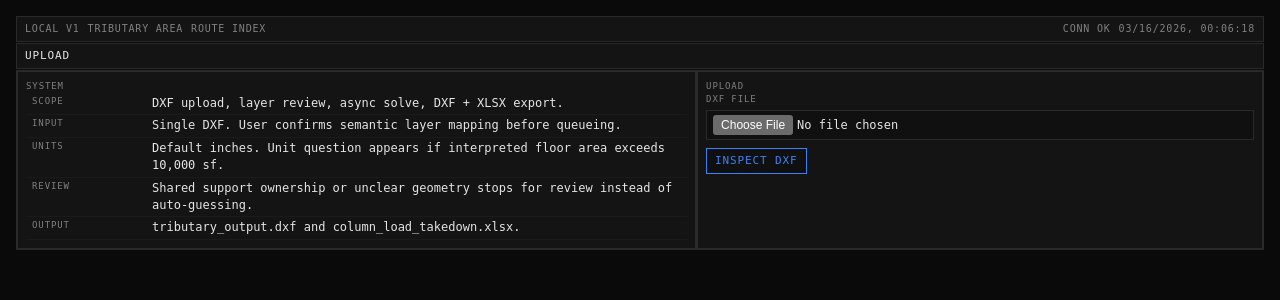
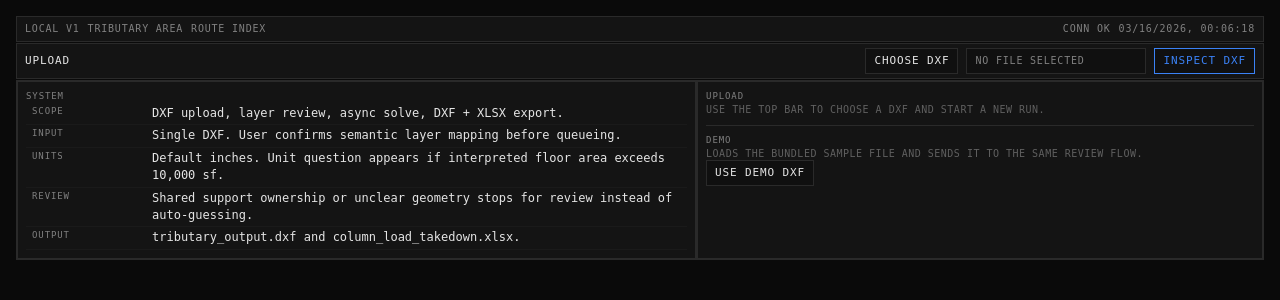
Before and after one commit to gabe-kafka/conc-slab-tributary-area-public, a FastAPI app: page / in a window 1280 px wide. Shown: the top 300 px of the page. Run offline with FastAPI, Linux system fonts and the light colour scheme.

Commit message:
Finalize demo workflow and export fixes

```diff
--- a/app/main.py
+++ b/app/main.py
@@ -18,6 +18,8 @@ TEMPLATES_DIR = APP_DIR / "templates"
 STATIC_DIR = APP_DIR / "static"
 VAR_DIR = ROOT_DIR / "var"
 ENGINE_DIR = APP_DIR / "engine" / "legacy"
+DEMO_DIR = ROOT_DIR / "demo"
+DEMO_INPUT_PATH = DEMO_DIR / "INPUT.dxf"
 
 app = FastAPI(title="Two-Way Slab Tributary Area")
 app.mount("/static", StaticFiles(directory=str(STATIC_DIR)), name="static")
@@ -37,6 +39,28 @@ def _session_id(request: Request) -> str:
 
 def _apply_session_cookie(request: Request, response) -> None:
     response.set_cookie("session_id", _session_id(request), httponly=True, samesite="lax")
+
+
+def _inspect_payload(request: Request, session_id: str, filename: str, payload: bytes, status_code: int = 200):
+    try:
+        draft = save_upload(payload, filename, session_id, manager.drafts_dir)
+    except ezdxf.DXFStructureError:
+        response = templates.TemplateResponse(
+            "index.html",
+            {"request": request, "page": "index", "error": "DXF could not be parsed."},
+            status_code=400,
+        )
+        _apply_session_cookie(request, response)
+        return response
+
+    manager.register_draft(draft)
+    response = templates.TemplateResponse(
+        "review.html",
+        {"request": request, "page": "review", "draft": draft},
+        status_code=status_code,
+    )
+    _apply_session_cookie(request, response)
+    return response
 
 
 @app.get("/")
@@ -65,24 +89,26 @@ async def inspect(request: Request, upload: UploadFile = File(...)):
         return response
 
     payload = await upload.read()
-    try:
-        draft = save_upload(payload, upload.filename, session_id, manager.drafts_dir)
-    except ezdxf.DXFStructureError:
+    return _inspect_payload(request, session_id, upload.filename, payload)
+
+
+@app.post("/inspect/demo")
+async def inspect_demo(request: Request):
+    if not DEMO_INPUT_PATH.exists():
         response = templates.TemplateResponse(
             "index.html",
-            {"request": request, "page": "index", "error": "DXF could not be parsed."},
-            status_code=400,
+            {"request": request, "page": "index", "error": "Demo DXF is not available."},
+            status_code=500,
         )
         _apply_session_cookie(request, response)
         return response
 
-    manager.register_draft(draft)
-    response = templates.TemplateResponse(
-        "review.html",
-        {"request": request, "page": "review", "draft": draft},
+    return _inspect_payload(
+        request=request,
+        session_id=_session_id(request),
+        filename="DEMO_INPUT.dxf",
+        payload=DEMO_INPUT_PATH.read_bytes(),
     )
-    _apply_session_cookie(request, response)
-    return response
 
 
 @app.post("/jobs")
--- a/app/static/site.css
+++ b/app/static/site.css
@@ -83,8 +83,9 @@ pre {
 
 .top-nav {
   margin-top: 1px;
-  justify-content: flex-start;
+  justify-content: space-between;
   gap: 12px;
+  flex-wrap: wrap;
 }
 
 .top-nav a {
@@ -97,6 +98,52 @@ pre {
 .top-nav a.active,
 .top-nav a:hover {
   color: var(--text);
+}
+
+.top-nav-links {
+  display: flex;
+  align-items: center;
+  gap: 12px;
+  min-height: 26px;
+}
+
+.nav-upload {
+  display: flex;
+  align-items: center;
+  justify-content: flex-end;
+  flex: 1 1 560px;
+  flex-wrap: wrap;
+  gap: 8px;
+}
+
+.nav-upload-input {
+  position: absolute;
+  width: 1px;
+  height: 1px;
+  padding: 0;
+  margin: -1px;
+  overflow: hidden;
+  clip: rect(0, 0, 0, 0);
+  white-space: nowrap;
+  border: 0;
+}
+
+.nav-upload-name {
+  min-width: 180px;
+  max-width: 320px;
+  min-height: 26px;
+  display: inline-flex;
+  align-items: center;
+  padding: 4px 8px;
+  border: 1px solid var(--border);
+  background: var(--surface-2);
+  color: var(--muted);
+  font-size: 10px;
+  letter-spacing: 0.08em;
+  text-transform: uppercase;
+  overflow: hidden;
+  text-overflow: ellipsis;
+  white-space: nowrap;
 }
 
 .workspace {
@@ -484,4 +531,18 @@ pre {
     flex-direction: column;
     gap: 4px;
   }
+
+  .top-nav {
+    align-items: flex-start;
+  }
+
+  .nav-upload {
+    flex-basis: 100%;
+    justify-content: flex-start;
+  }
+
+  .nav-upload-name {
+    min-width: min(100%, 220px);
+    max-width: 100%;
+  }
 }
--- a/app/templates/base.html
+++ b/app/templates/base.html
@@ -4,7 +4,7 @@
     <meta charset="utf-8" />
     <meta name="viewport" content="width=device-width, initial-scale=1" />
     <title>{% block title %}Two-Way Slab Tributary Area{% endblock %}</title>
-    <link rel="stylesheet" href="/static/site.css?v=20260315b" />
+    <link rel="stylesheet" href="/static/site.css?v=20260315c" />
   </head>
   <body class="page-{{ page or 'default' }}">
     <div class="app-shell">
@@ -21,7 +21,22 @@
       </header>
 
       <nav class="top-nav">
-        <a href="/" class="{% if page == 'index' %}active{% endif %}">UPLOAD</a>
+        <div class="top-nav-links">
+          <a href="/" class="{% if page == 'index' %}active{% endif %}">UPLOAD</a>
+        </div>
+        <form class="nav-upload" action="/inspect" method="post" enctype="multipart/form-data">
+          <input
+            id="nav-upload-input"
+            class="nav-upload-input"
+            type="file"
+            name="upload"
+            accept=".dxf"
+            required
+          />
+          <label class="button" for="nav-upload-input">CHOOSE DXF</label>
+          <span class="nav-upload-name" id="nav-upload-name">NO FILE SELECTED</span>
+          <button type="submit" class="button button-primary">INSPECT DXF</button>
+        </form>
       </nav>
 
       <main class="workspace">
@@ -46,6 +61,15 @@
       }
       refreshClock();
       setInterval(refreshClock, 1000);
+
+      const navUploadInput = document.getElementById("nav-upload-input");
+      const navUploadName = document.getElementById("nav-upload-name");
+      if (navUploadInput && navUploadName) {
+        navUploadInput.addEventListener("change", () => {
+          const file = navUploadInput.files && navUploadInput.files[0];
+          navUploadName.textContent = file ? file.name : "NO FILE SELECTED";
+        });
+      }
     </script>
   </body>
 </html>
--- a/app/templates/index.html
+++ b/app/templates/index.html
@@ -34,20 +34,19 @@
 
     <section class="panel">
       <div class="panel-label">UPLOAD</div>
-      <form class="dense-form" action="/inspect" method="post" enctype="multipart/form-data">
-        <label class="field">
-          <span class="field-label">DXF FILE</span>
-          <input type="file" name="upload" accept=".dxf" required />
-        </label>
+      <div class="field-hint">Use the top bar to choose a DXF and start a new run.</div>
 
-        <div class="action-row">
-          <button type="submit" class="button button-primary">INSPECT DXF</button>
-        </div>
+      {% if error %}
+        <div class="inline-alert error">{{ error }}</div>
+      {% endif %}
 
-        {% if error %}
-          <div class="inline-alert error">{{ error }}</div>
-        {% endif %}
-      </form>
+      <div class="panel-subsection">
+        <div class="field-label">DEMO</div>
+        <div class="field-hint">Loads the bundled sample file and sends it to the same review flow.</div>
+        <form class="action-row" action="/inspect/demo" method="post">
+          <button type="submit" class="button">USE DEMO DXF</button>
+        </form>
+      </div>
     </section>
   </section>
 {% endblock %}
```
Also changed, not shown: app/engine/legacy/export_column_loads.py (+56 -0 lines), app/engine/legacy/fascade_utils.py (+26 -2 lines), canonical-docs/ENGINEERING_METHOD.md (renamed from ENGINEERING_METHOD.md), canonical-docs/PRD.md (renamed from PRD.md), canonical-docs/TECH_SPEC.md (renamed from TECH_SPEC.md), canonical-docs/graphical-style.md (renamed from graphical-style.md), 1 other file.
